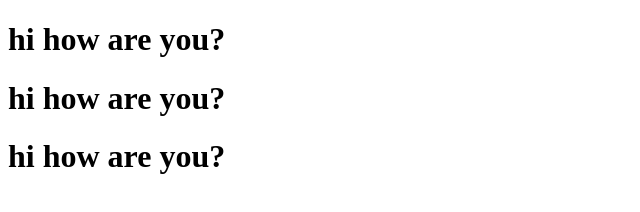
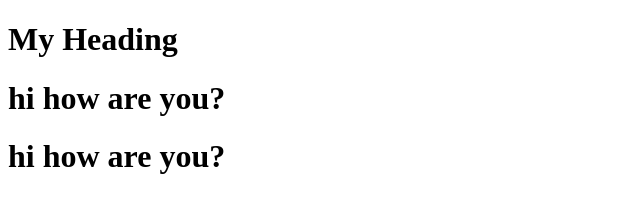
Before and after one commit to Misin-coder/pr-workflow, a plain HTML site: page index.html in a window 1280 px wide. Shown: the whole page, without its empty margins (0-640 px from the left). Drawn offline with Linux system fonts and the light colour scheme.

Commit message:
Update index.html

```diff
--- a/index.html
+++ b/index.html
@@ -6,7 +6,7 @@
     <title>Document</title>
 </head>
 <body>
-    <h1>hi how are you?</h1>
+    <h1>My Heading</h1>
     <h1>hi how are you?</h1>
     <h1>hi how are you?</h1>
 </body>
```
